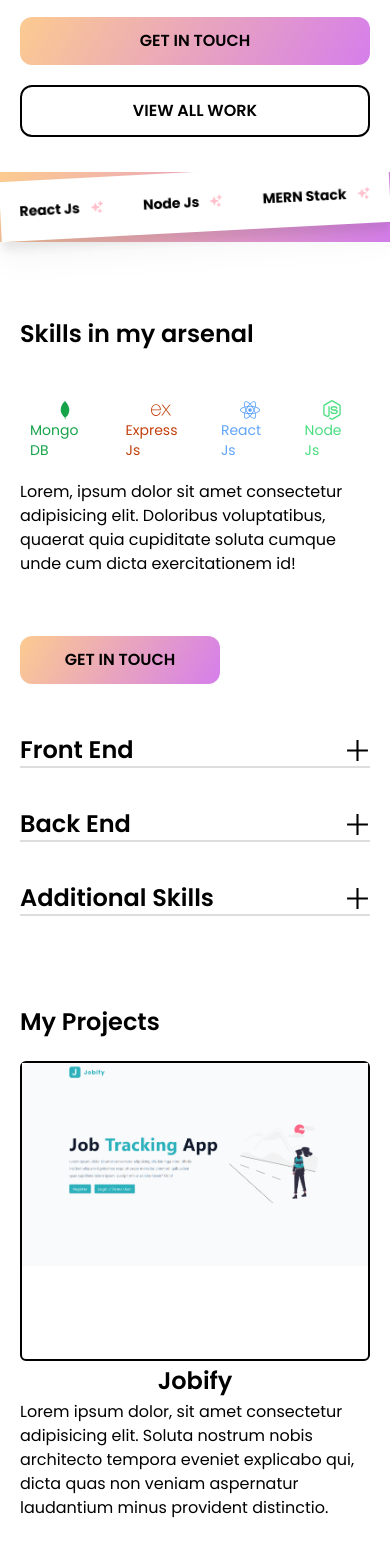
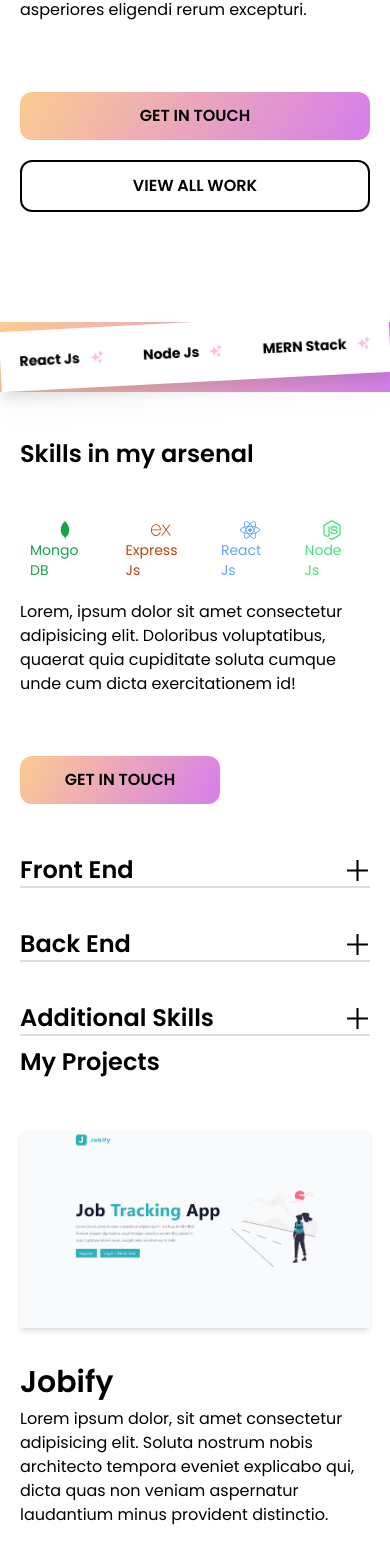
Before and after one commit to arihantXD/Portfolio-V02, a React (Vite) app: page / in a window 390 px wide. Shown: the part 418-1976 px from the top of the page. Built offline with nearby package versions, Linux system fonts and the light colour scheme.

Commit message:
responsiveness update

```diff
--- a/src/App.jsx
+++ b/src/App.jsx
@@ -38,7 +38,7 @@ function App() {
       </div>
 
       {/* main content style !!!edit */}
-      <div className="min-h-[500px] flex items-center md:min-h-[830px] px-[20px] ">
+      <div className="flex items-center min-h-[650px] md:min-h-[800px] px-[20px] ">
         <div className="w-[100%] [&>h1]:text-2xl lg:[&>h1]:text-5xl [&>h1]:leading-relaxed lg:[&>h1]:leading-[70px] [&>h1]:font-semibold">
           <h1>
             Hello, <span className="color">I'm Arihant,</span>
@@ -104,7 +104,7 @@ function App() {
       </div>
 
       {/* skill section !!!edit  */}
-      <div className="mt-[80px] h-[600px] px-[20px] min-h-[400px] flex flex-col gap-[50px] md:flex-row md:items-center justify-center">
+      <div className="mt-[50px] h-[600px] px-[20px] min-h-[400px] flex flex-col gap-[50px] md:flex-row md:items-center justify-center">
         <div className="w-[100%] [&>h1]:text-2xl lg:[&>h1]:text-5xl lg:[&>h1]:leading-[70px] [&>h1]:font-semibold">
           <h1>Skills in my arsenal</h1>
           <div className="mt-[40px] p-[10px] flex gap-[25px] lg:gap-[40px] ">
@@ -217,13 +217,13 @@ function App() {
       </div>
 
       {/* projects section !!!edit  */}
-      <div className="px-[20px] mt-[80px] h-[600px] items-center">
+      <div className="px-[20px] h-[600px] items-center">
         <div className="[&>h1]:text-2xl lg:[&>h1]:text-5xl [&>h1]:leading-relaxed lg:[&>h1]:leading-[70px] [&>h1]:font-semibold">
           <h1>My Projects</h1>
         </div>
-        <div className="mt-[20px] flex flex-col-reverse md:flex-row">
-          <div className="[&>h1]:text-2xl lg:[&>h1]:text-4xl [&>h1]:leading-relaxed lg:[&>h1]:leading-[70px] [&>h1]:font-semibold">
-            <h1 className="text-center">Jobify</h1>
+        <div className="mt-[50px] md:w-[80%] mx-auto flex flex-col-reverse md:flex-row md:gap-[20px] md:justify-around">
+          <div className="mt-[30px] [&>h1]:text-3xl lg:[&>h1]:text-5xl [&>h1]:leading-relaxed lg:[&>h1]:leading-[70px] [&>h1]:font-semibold">
+            <h1 className="">Jobify</h1>
             <p>
               Lorem ipsum dolor, sit amet consectetur adipisicing elit. Soluta
               nostrum nobis architecto tempora eveniet explicabo qui, dicta quas
@@ -236,8 +236,12 @@ function App() {
               </button>
             </div>
           </div>
-          <div className="min-h-[300px] min-w-[300px] border-[2px] border-[black] rounded-md aspect-video object-cover">
-            <img src="/jobify.png" alt="" />
+          <div className="max-h-[300px] max-w-[500px]">
+            <img
+              src="/jobify1.png"
+              alt=""
+              className="w-[100%] h-[100%] object-contain shadow-md"
+            />
           </div>
         </div>
       </div>
```
Also changed, not shown: public/jobify.png, public/jobify1.png (added).
